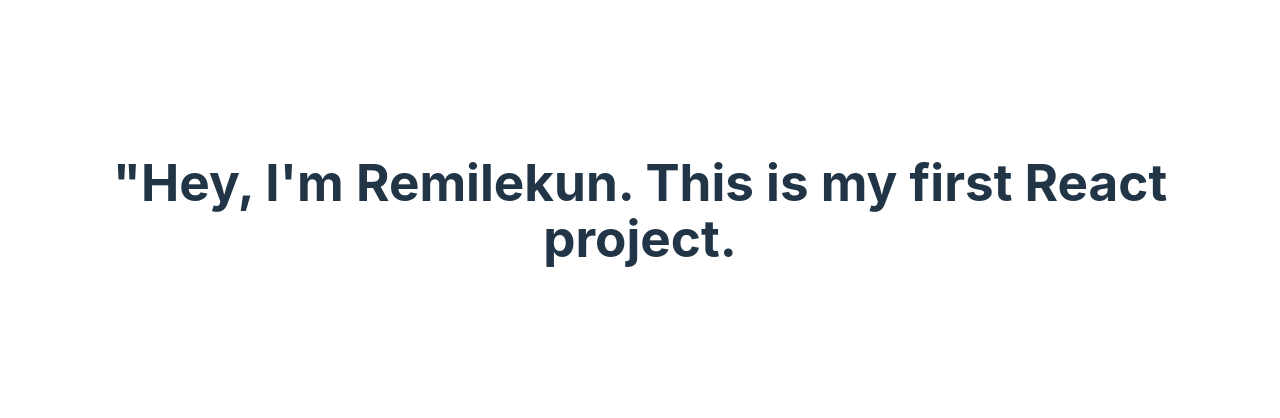
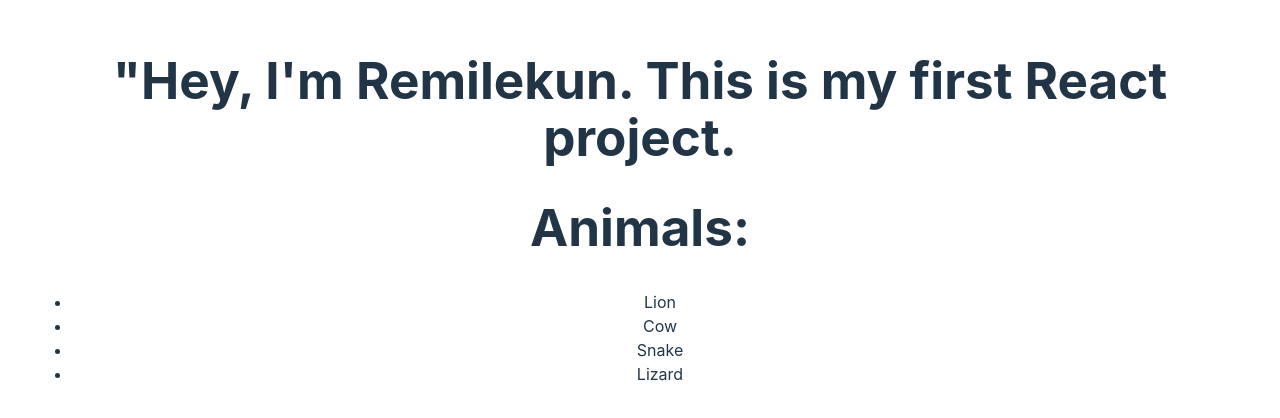
Before and after one commit to RemmySpicy/my-first-react-app, a React (Vite) app: page / in a window 1280 px wide. Shown: the part 190-608 px from the top of the page. Built offline with nearby package versions, Linux system fonts and the light colour scheme.

Commit message:
Add Animals jsx file

```diff
--- /dev/null
+++ b/src/Animals.jsx
@@ -0,0 +1,52 @@
+// function ListItem(props) {
+//     return <li>{props.animal}</li>
+// }
+
+// function List(props) {
+//     return (
+//         <ul>
+//             {
+//                 props.animals.map(animal => {
+//                     return <ListItem key={animal} animal={animal} />;
+//                 })
+//             }
+//         </ul>
+//     )
+// }
+
+// export default function App() {
+//     const animals = ["Lion", "Cow", "Snake", "Lizard"];
+
+//     return (
+//         <div>
+//             <h1>Animals: </h1>
+//             <List animals={animals} />
+//         </div>
+//     )
+// }
+
+
+function ListItem(props) {
+    return <li>{props.animal}</li>
+  }
+
+  function List(props) {
+    return (
+      <ul>
+        {props.animals.map((animal) => {
+          return <ListItem key={animal} animal={animal} />;
+        })}
+      </ul>
+    );
+  }
+
+  export default function App() {
+    const animals = ["Lion", "Cow", "Snake", "Lizard"];
+
+    return (
+      <div>
+        <h1>Animals: </h1>
+        <List animals={animals} />
+      </div>
+    );
+  }
--- a/src/main.jsx
+++ b/src/main.jsx
@@ -3,9 +3,11 @@
 import App from './App.jsx'
 import './index.css'
 import Greeting from './Greeting.jsx'
+import Animals from './Animals.jsx'
 
 ReactDOM.createRoot(document.getElementById('root')).render(
   <React.StrictMode>
     <Greeting />
+    <Animals />
   </React.StrictMode>,
 )
```
